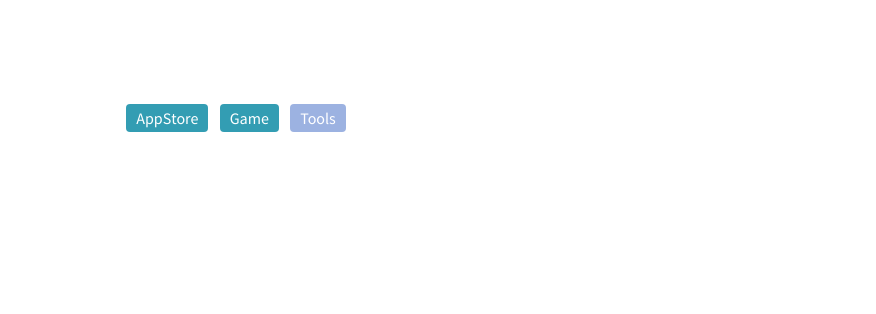
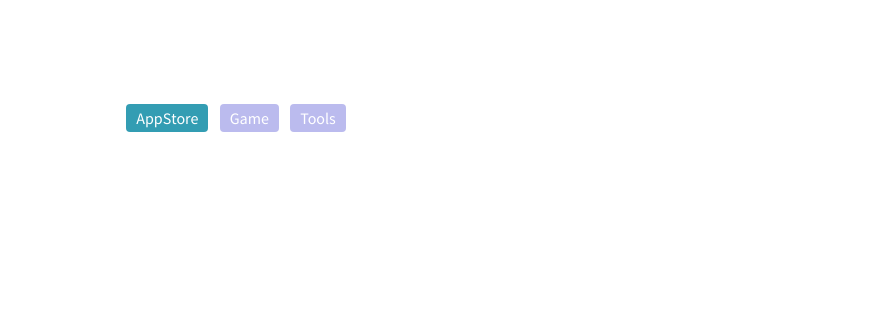
Before and after one commit to rexxarM/rexxarM.github.io, a plain HTML site: page tags/index.html in a window 1280 px wide. Shown: the part 200-514 px from the top of the page, 404-1280 px from the left. Drawn offline with nearby package versions, Linux system fonts and the light colour scheme; some packages are replaced by stand-ins of ours; a script that the page names is missing.

Commit message:
Site updated: 2018-09-17 10:48:09

```diff
--- a/tags/index.html
+++ b/tags/index.html
@@ -134,9 +134,9 @@
 
       <a class="tag2" data-name="tag-AppStore">AppStore</a>
 
-      <a class="tag2" data-name="tag-Game">Game</a>
+      <a class="tag0" data-name="tag-Game">Game</a>
 
-      <a class="tag1" data-name="tag-Tools">Tools</a>
+      <a class="tag0" data-name="tag-Tools">Tools</a>
 
   </div>
 
```
Also changed, not shown: img/Sion_light_small.jpg.
